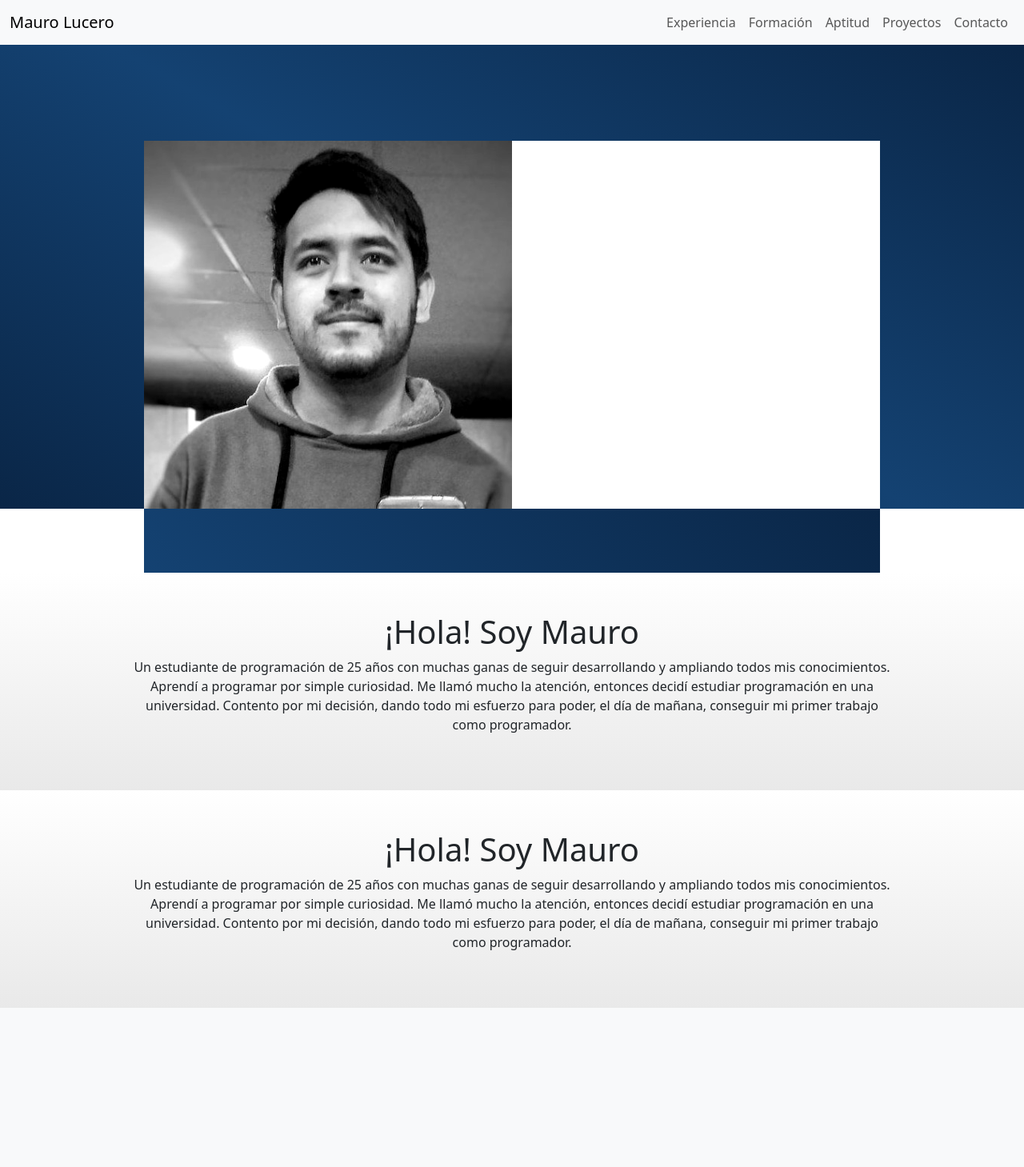
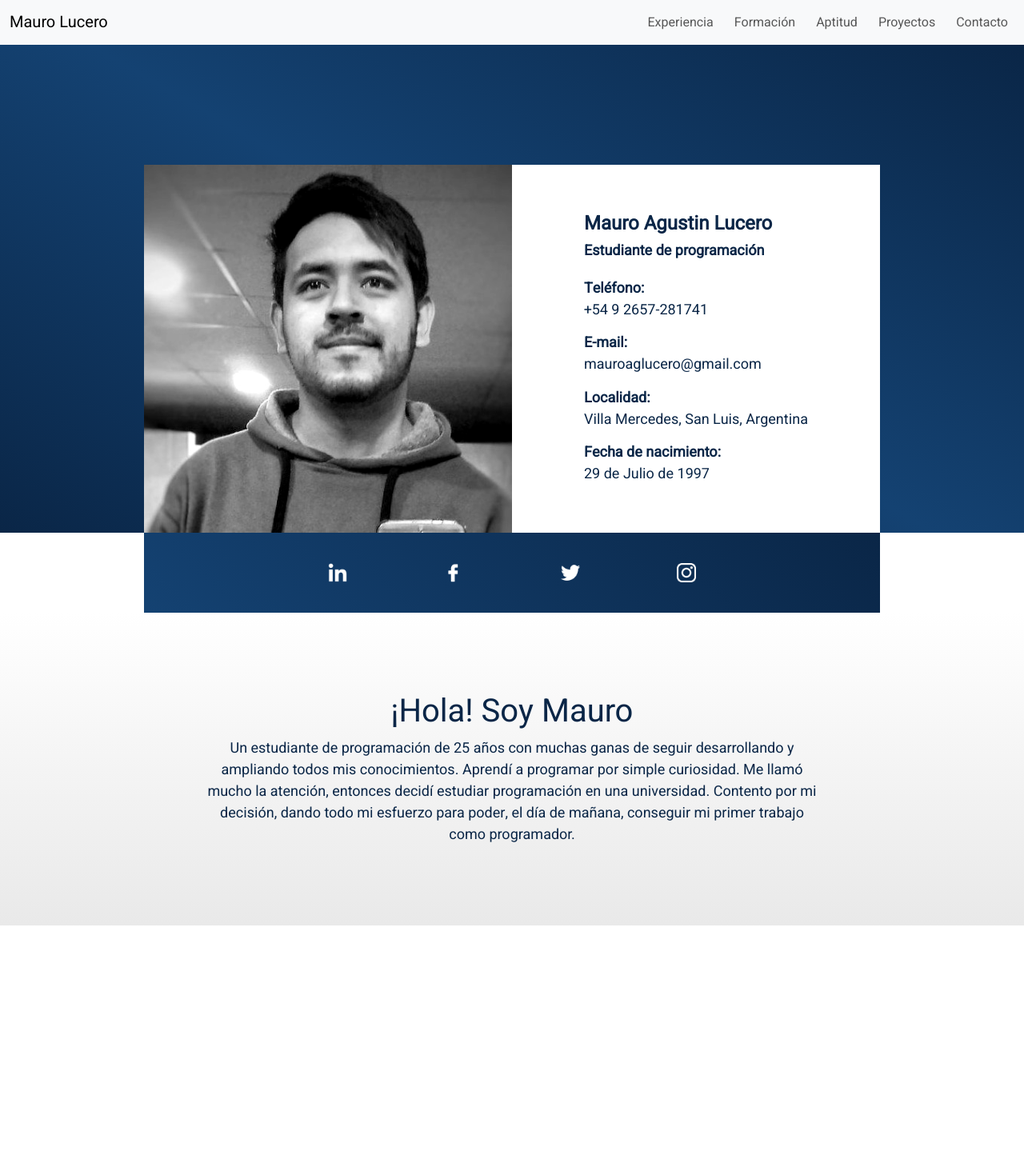
Before and after one commit to MauroAg22/personal-programmer-website, a PHP site: page / in a window 1280 px wide. Shown: the top 1459 px of the page at 80% size. Before the commit the page ends 1260 px from the top, so only its background shows below. Run offline with PHP 8.4, Linux system fonts and the light colour scheme.

Commit message:
Guardado de emergencia

```diff
--- a/css/style.css
+++ b/css/style.css
@@ -1,15 +1,62 @@
+* {
+    font-family: 'Heebo', sans-serif;
+    color: #0A2647;
+}
+
+body {
+    height: 300vh;
+}
+
+h1, h2, h3, h4, h5, h6, p {
+    cursor: default;
+}
+
+p {
+    margin: 0;
+    font-size: large;
+}
+
+.font-standar {
+    font-size: large;
+}
+
+.espacio {
+    margin-left: 10px;
+}
+
+.espacio:hover {
+    transform: scale(1.1);
+}
+
 .box-01 {
     background-image: linear-gradient(30deg, #0A2647, #144272, #0A2647);
     /* background-image: linear-gradient(45deg, #0A2647, #144272, #205295, #2C74B3); */
     box-sizing: border-box;
-    height: 580px;
+    height: 610px;
 }
 
 .box-02 {
     background-image: linear-gradient(45deg, #144272, #0A2647);
-    height: 80px;
+    height: 100px;
     width: 920px;
     margin: auto;
+    display: grid;
+    place-items: center;
+}
+
+.box-02-1 {
+    width: 50%;
+    display: flex;
+    align-items: center;
+    justify-content: space-between;
+}
+
+.icono {
+    width: 24px;
+}
+
+.icono:hover {
+    transform: scale(1.2);
 }
 
 .box-03 {
@@ -25,8 +72,7 @@
     width: 460px;
 }
 
-.box-04 {
-    background-color: blue;
+.foto-perfil {
     height: 460px;
     width: 460px;
 }
@@ -35,22 +81,42 @@
     background-color: white;
     height: 460px;
     width: 460px;
+    display: flex;
+    flex-direction: column;
+    justify-content: space-between;
+    padding: 60px 90px;
 }
 
-.box-06 {
+.link-estilo {
+    color: inherit;
+    text-decoration: none;
+    cursor: pointer;
+}
+
+.contenedor-gradiente {
     background-image: linear-gradient(white, rgb(233, 233, 233));
-    padding: 20px 0 40px;
+    padding: 100px 0;
 }
 
 .box-06-1 {
+    width: 60%;
+    margin: auto;
     text-align: center;
-    width: 75%;
-    margin: 30px auto;
 }
 
 
 
+
 @media only screen and (max-width: 991px) {
+
+    .espacio {
+        margin: 6px 0;
+    }
+
+    .espacio:hover {
+        transform: none;
+    }
+
     .box-01 {
         height: 160vw;
         max-height: 1955px;
--- a/index.html
+++ b/index.html
@@ -5,11 +5,19 @@
     <meta charset="UTF-8">
     <meta http-equiv="X-UA-Compatible" content="IE=edge">
     <meta name="viewport" content="width=device-width, initial-scale=1.0">
+
     <!-- Boostrap -->
     <link href="https://cdn.jsdelivr.net/npm/bootstrap@5.3.0-alpha1/dist/css/bootstrap.min.css" rel="stylesheet"
         integrity="sha384-GLhlTQ8iRABdZLl6O3oVMWSktQOp6b7In1Zl3/Jr59b6EGGoI1aFkw7cmDA6j6gD" crossorigin="anonymous">
+
+    <!-- Fonts Google -->
+    <link rel="preconnect" href="https://fonts.googleapis.com">
+    <link rel="preconnect" href="https://fonts.gstatic.com" crossorigin>
+    <link href="https://fonts.googleapis.com/css2?family=Heebo:wght@400&display=swap" rel="stylesheet">
+
     <!-- Estilo propio -->
     <link rel="stylesheet" href="css/style.css">
+
     <title>Mauro Lucero</title>
 </head>
 
@@ -24,19 +32,19 @@
             </button>
             <div class="collapse navbar-collapse justify-content-end " id="navbarNav">
                 <ul class="navbar-nav">
-                    <li class="nav-item">
+                    <li class="nav-item espacio">
                         <a class="nav-link" href="#">Experiencia</a>
                     </li>
-                    <li class="nav-item">
+                    <li class="nav-item espacio">
                         <a class="nav-link" href="#">Formación</a>
                     </li>
-                    <li class="nav-item">
+                    <li class="nav-item espacio">
                         <a class="nav-link" href="#">Aptitud</a>
                     </li>
-                    <li class="nav-item">
+                    <li class="nav-item espacio">
                         <a class="nav-link" href="#">Proyectos</a>
                     </li>
-                    <li class="nav-item">
+                    <li class="nav-item espacio">
                         <a class="nav-link" href="#">Contacto</a>
                     </li>
                 </ul>
@@ -48,37 +56,49 @@
         <div class="box-01">
             <!-- Fondo gradiente -->
             <div class="box-03">
-                <div class="box-04">
+                <div class="foto-perfil">
                     <!-- Foto de perfil -->
-                    <img id="foto-perfil" src="img/perfil-2.jpg" alt="">
+                    <img class="foto-perfil" src="img/perfil-2.jpg" alt="">
                 </div>
-
                 <div class="box-05">
                     <!-- Datos principales -->
+                    <div>
+                        <h4 class="font-xx-large"><strong>Mauro Agustin Lucero</strong></h4>
+                        <h5 class="font-standar"><strong>Estudiante de programación</strong></h5>
+                    </div>
+                    <div>
+                        <p class="font-standar"><strong>Teléfono:</strong></p>
+                        <a class="link-estilo font-standar" href="tel:+5492657281741">+54 9 2657-281741</a>
+                    </div>
+                    <div>
+                        <p class="font-standar"><strong>E-mail:</strong></p>
+                        <a class="link-estilo font-standar" href="mailto:mauroaglucero@gmail.com">mauroaglucero@gmail.com</a>
+
+                    </div>
+                    <div>
+                        <p class="font-standar"><strong>Localidad:</strong></p>
+                        <p class="font-standar">Villa Mercedes, San Luis, Argentina</p>
+                    </div>
+                    <div>
+                        <p class="font-standar"><strong>Fecha de nacimiento:</strong></p>
+                        <p class="font-standar">29 de Julio de 1997</p>
+                    </div>
                 </div>
             </div>
         </div>
 
         <div class="box-02">
             <!-- Link redes sociales -->
+            <div class="box-02-1">
+                <a href="https://www.linkedin.com/in/mauro-ag-lucero" target="_blank"><img class="icono" src="img/icon/in-white.png" alt=""></a>
+                <a href="https://www.facebook.com/mauroluceroo" target="_blank"><img class="icono" src="img/icon/f-white.png" alt=""></a>
+                <a href="https://twitter.com/mauroluceroo" target="_blank"><img class="icono" src="img/icon/tw-white.png" alt=""></a>
+                <a href="https://www.instagram.com/mauroluceroo" target="_blank"><img class="icono" src="img/icon/insta-white.png" alt=""></a>
+            </div>
         </div>
     </div>
 
-    <div class="box-06">
-        <article class="box-06-1">
-            <section>
-                <h1>¡Hola! Soy Mauro</h1>
-                <p>
-                    Un estudiante de programación de 25 años con muchas ganas de seguir desarrollando y ampliando todos
-                    mis conocimientos. Aprendí a programar por simple curiosidad. Me llamó mucho la atención, entonces
-                    decidí estudiar programación en una universidad. Contento por mi decisión, dando todo mi esfuerzo
-                    para poder, el día de mañana, conseguir mi primer trabajo como programador.
-                </p>
-            </section>
-        </article>
-    </div>
-
-    <div class="box-06">
+    <div class="contenedor-gradiente">
         <article class="box-06-1">
             <section>
                 <h1>¡Hola! Soy Mauro</h1>
@@ -99,6 +119,7 @@
 
 
 
+
     <script src="https://cdn.jsdelivr.net/npm/bootstrap@5.3.0-alpha1/dist/js/bootstrap.bundle.min.js"
         integrity="sha384-w76AqPfDkMBDXo30jS1Sgez6pr3x5MlQ1ZAGC+nuZB+EYdgRZgiwxhTBTkF7CXvN"
         crossorigin="anonymous"></script>
```
Also changed, not shown: other parts of css/style.css (+59 -12 lines), img/icon/f-black.png (added), img/icon/f-white.png (added), img/icon/in-black.png (added), img/icon/in-white.png (added), img/icon/insta-black.png (added), img/icon/insta-white.png (added), img/icon/tw-black.png (added), img/icon/tw-white.png (added).
